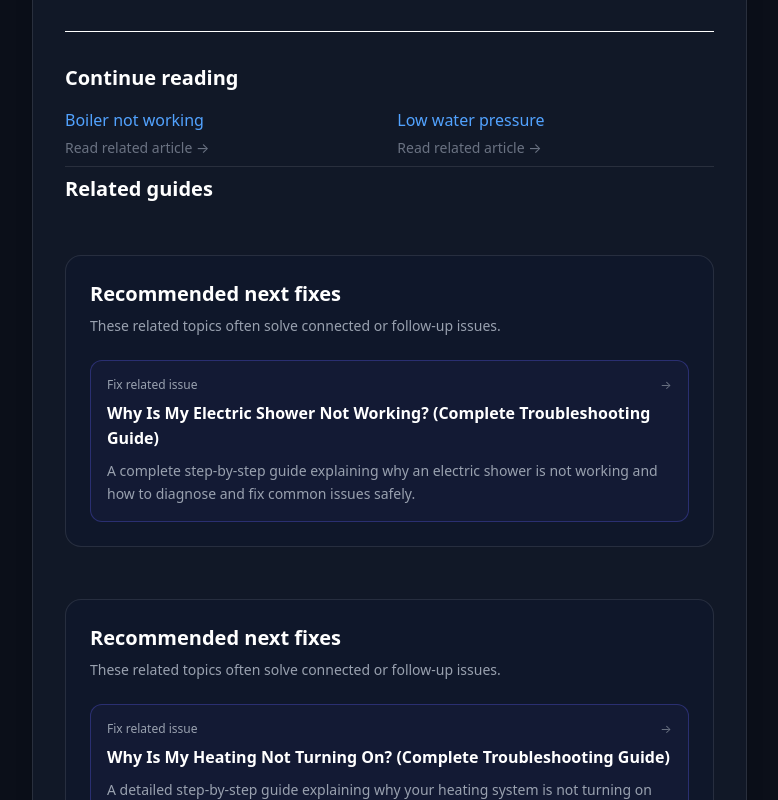
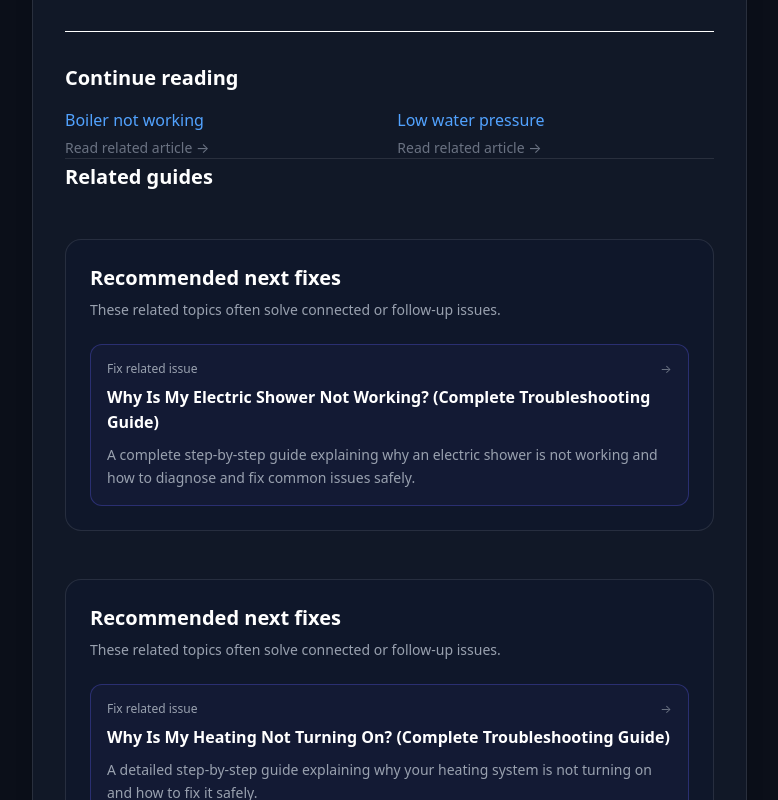
Before and after one commit to MikolajRz/home-help-hub, a Next.js app: page /home-problems/boiler-not-working in a window 1280 px wide. Shown: the part 11200-12000 px from the top of the page, without its empty margins (64-842 px from the left). Built offline with nearby package versions, Linux system fonts and the light colour scheme; no server answers.

Commit message:
Small change

```diff
--- a/app/home-problems/[slug]/page.tsx
+++ b/app/home-problems/[slug]/page.tsx
@@ -257,10 +257,10 @@ export default async function ArticlePage({
 
             {/* RELATED */}
             {related.length > 0 && (
-              <section className="mt-2 border-t border-white/10 pt-2">
+              <section className="mt-0 border-t border-white/10 pt-1">
                 <h2 className="text-xl font-semibold">Related guides</h2>
 
-                <div className="grid gap-1 mt-1">
+                <div className="grid gap-0 mt-0">
                   {related.map((r) => (
                     <RelatedLinks
                       key={r.slug}
```
